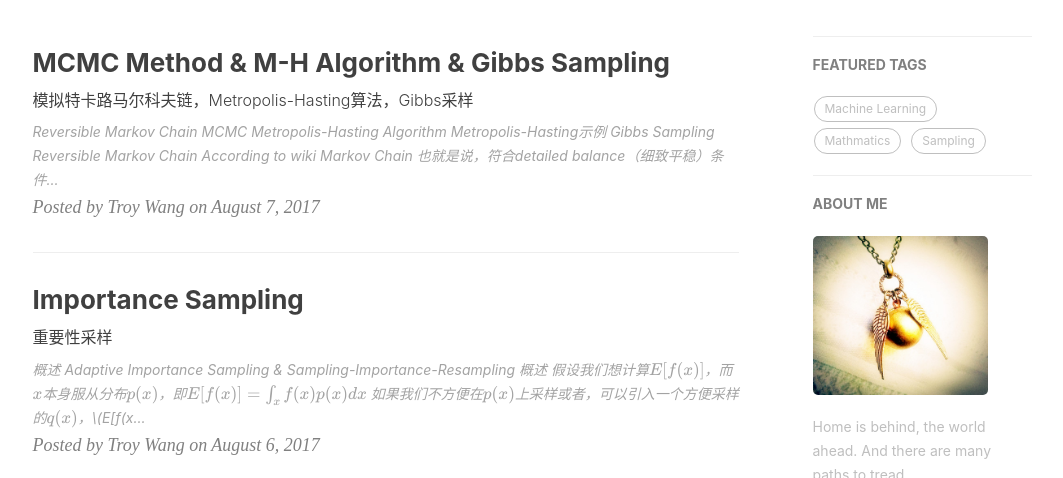
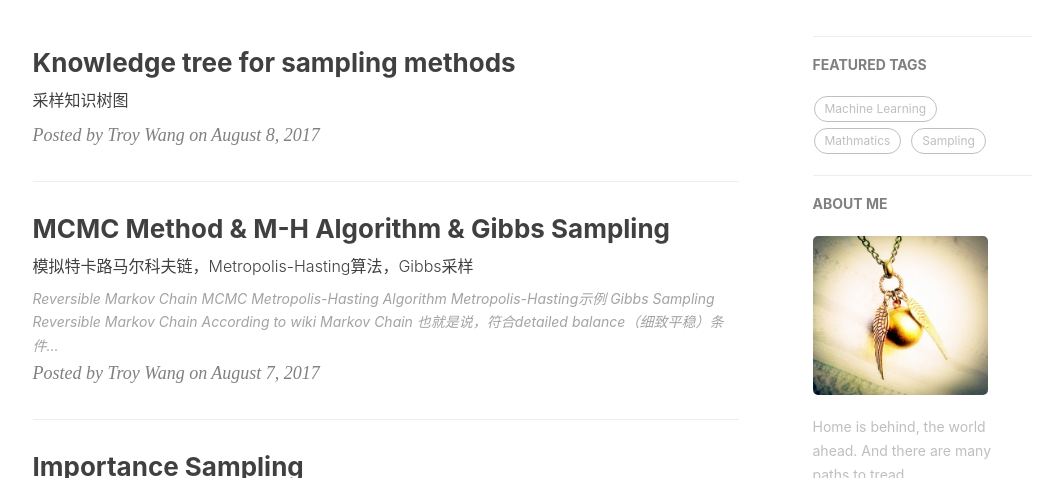
Before and after one commit to Troy-Wang/troy-wang.github.io, a Jekyll site: the page built from index.html, in a window 1280 px wide and 900 px high, cut to the strip 422-900 px from the top of the window. Shown: the whole strip, without its empty margins (135-1198 px from the left). Built offline with Jekyll 4.4.1, drawn with Linux system fonts in a browser that asks for light colours; nearby versions of some CDN libraries; formulas are drawn with MathJax 3; the list of posts is cut into pages by our own code; comment, search, counter and statistics services are not loaded.

Commit message:
knowledge tree

```diff
--- /dev/null
+++ b/_posts/2017-08-08-knowledge-tree-for-sampling-methods.md
@@ -0,0 +1,14 @@
+---
+layout:     post
+title:      "Knowledge tree for sampling methods"
+subtitle:   "采样知识树图"
+date:       2017-08-08
+author:     "Troy Wang"
+header-img: "img/post/monte-carlo.jpg"
+tags:
+    - Machine Learning
+    - Mathmatics
+    - Sampling
+---
+
+![Alt text](/img/post/sampling-methods.png)
```
Also changed, not shown: _posts/2017-08-07-monte-carlo-markov-chain.md (+1 -1 lines), img/post/sampling-methods.png (added).
